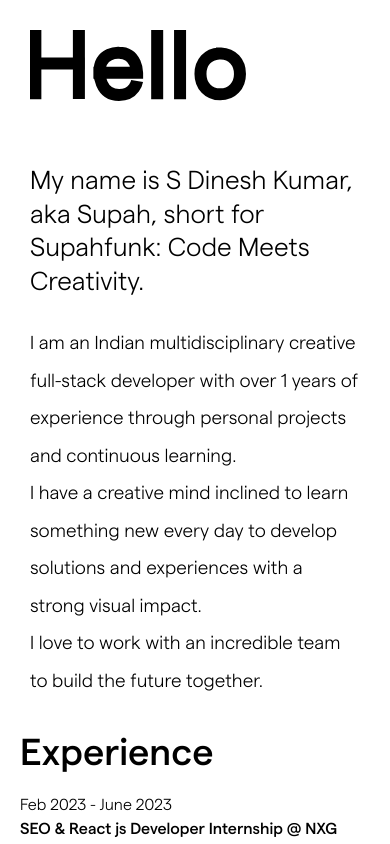
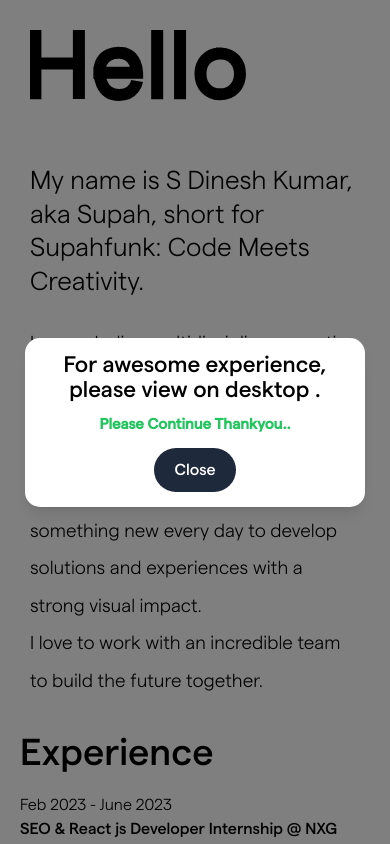
Before and after one commit to sdinesh-webdev/typeportfolio, a React (Vite) app: page / in a window 390 px wide. Shown: the top 844 px of the page. Built offline with nearby package versions, Linux system fonts and the light colour scheme.

Commit message:
update mark-3

```diff
--- a/src/App.tsx
+++ b/src/App.tsx
@@ -1,15 +1,17 @@
-import React, { useState, useEffect } from 'react';
+import { useState, useEffect } from 'react';
 import Lenis from 'lenis';
 import Layout from './Layout';
 import { Loading } from './Loading';
+import Popup from './Popup'; // Import the Popup component
 import './App.css';
 
 function App() {
   const [isLoading, setIsLoading] = useState(true);
+  const [showPopup, setShowPopup] = useState(false); // State to control popup visibility
 
   useEffect(() => {
     const lenis = new Lenis({
-      duration: 1.5,
+      duration: 2,
       easing: (t: number) => Math.min(1, 1.001 - Math.pow(2, -10 * t)),
     });
 
@@ -23,6 +25,7 @@ function App() {
     // Simulate loading time
     setTimeout(() => {
       setIsLoading(false);
+      setShowPopup(true); // Show popup after loading
     }, 1000); // Adjust the timeout as needed
 
     return () => {
@@ -37,6 +40,7 @@ function App() {
   return (
     <div className="w-full max-sm:h-[2700px]">
       <Layout />
+      {showPopup && <Popup onClose={() => setShowPopup(false)} />} {/* Render popup if showPopup is true */}
     </div>
   );
 }
--- a/src/Loading.tsx
+++ b/src/Loading.tsx
@@ -3,18 +3,31 @@ import './index.css';
 
 export const Loading: React.FC = () => {
     const [number, setNumber] = useState(1);
+    const [loading, setLoading] = useState(true);
 
     useEffect(() => {
         const interval = setInterval(() => {
             setNumber(prevNumber => (prevNumber < 100 ? prevNumber + 1 : 1));
         }, 10); // Adjust the interval as needed
 
-        return () => clearInterval(interval);
+        // Simulate loading completion
+        const timeout = setTimeout(() => {
+            setLoading(false);
+        }, 2000); // Adjust the timeout as needed
+
+        return () => {
+            clearInterval(interval);
+            clearTimeout(timeout);
+        };
     }, []);
+
+    if (!loading) {
+        return null; // Remove the loading component after loading
+    }
 
     return (
         <div className="loading-container">
             <div className="number">{number}</div>
         </div>
-    )
+    );
 }
--- /dev/null
+++ b/src/Popup.tsx
@@ -0,0 +1,32 @@
+import React from 'react';
+import './index.css';
+
+interface PopupProps {
+  onClose: () => void;
+}
+
+const Popup: React.FC<PopupProps> = ({ onClose }) => {
+
+  const isMobile = window.matchMedia("(max-width: 768px)").matches;
+
+  if (!isMobile) {
+    return null; // Do not render the popup if the screen is not mobile-sized
+  }
+
+  return (
+    <div className="fixed inset-0 bg-black bg-opacity-50 flex items-center justify-center">
+      <div className="bg-white rounded-3xl shadow-lg p-6 mx-10 w-full">
+        <p className="text-4xl font-medium mb-5">For awesome experience, please view on desktop . </p>
+        <p className="text-2xl font-semibold text-green-500 mb-5">Please Continue Thankyou..</p>
+        <button
+          onClick={onClose}
+          className="bg-slate-800 text-white font-medium px-8 py-4 rounded-full "
+        >
+          Close
+        </button>
+      </div>
+    </div>
+  );
+};
+
+export default Popup;
--- a/src/index.css
+++ b/src/index.css
@@ -26,21 +26,22 @@
 
 html {
   font-size: 10px;
-
 }
 
 body {
   background: #fff;
   color: #000;
-  width: 100dvw;
   margin: 0;
   padding: 0;
   font-family: Matter, Helvetica, Arial, sans-serif;
   font-size: 1.6rem;
   font-weight: 300;
+  /* Remove width: 100dvw; */
 }
 
 .loading-container {
+  /* Ensure this is hidden after loading */
+  display: none; /* or remove this element from the DOM */
   position: fixed;
   top: 0;
   left: 0;
@@ -55,14 +56,6 @@ body {
   /* Ensure it covers the entire screen */
 }
 
-
-.loading-container {
-  display: flex;
-  justify-content: bottom;
-  align-items: center;
-  height: 100vh;
-}
-
 .number {
   font-size: 6rem;
   font-weight: bold;
@@ -70,17 +63,19 @@ body {
 
 #root {
   padding: 4.4rem 5rem 6rem;
-  max-width: 100vh;
+  /* max-width: 100vh; */ /* Consider changing this */
   height: 100vh;
   align-items: flex-start;
   display: flex;
   flex-direction: column;
-  overflow: hidden; /* Default for larger screens */
 
 
-  @media (max-width: 440px) {
-    padding: 4.4rem 2.5rem 6rem;
-    overflow-y: auto;
+}
+
+@media (max-width: 768px) {
+  #root {
+  overflow-x: hidden;
+  overflow-y: auto;
   }
 }
 
```
